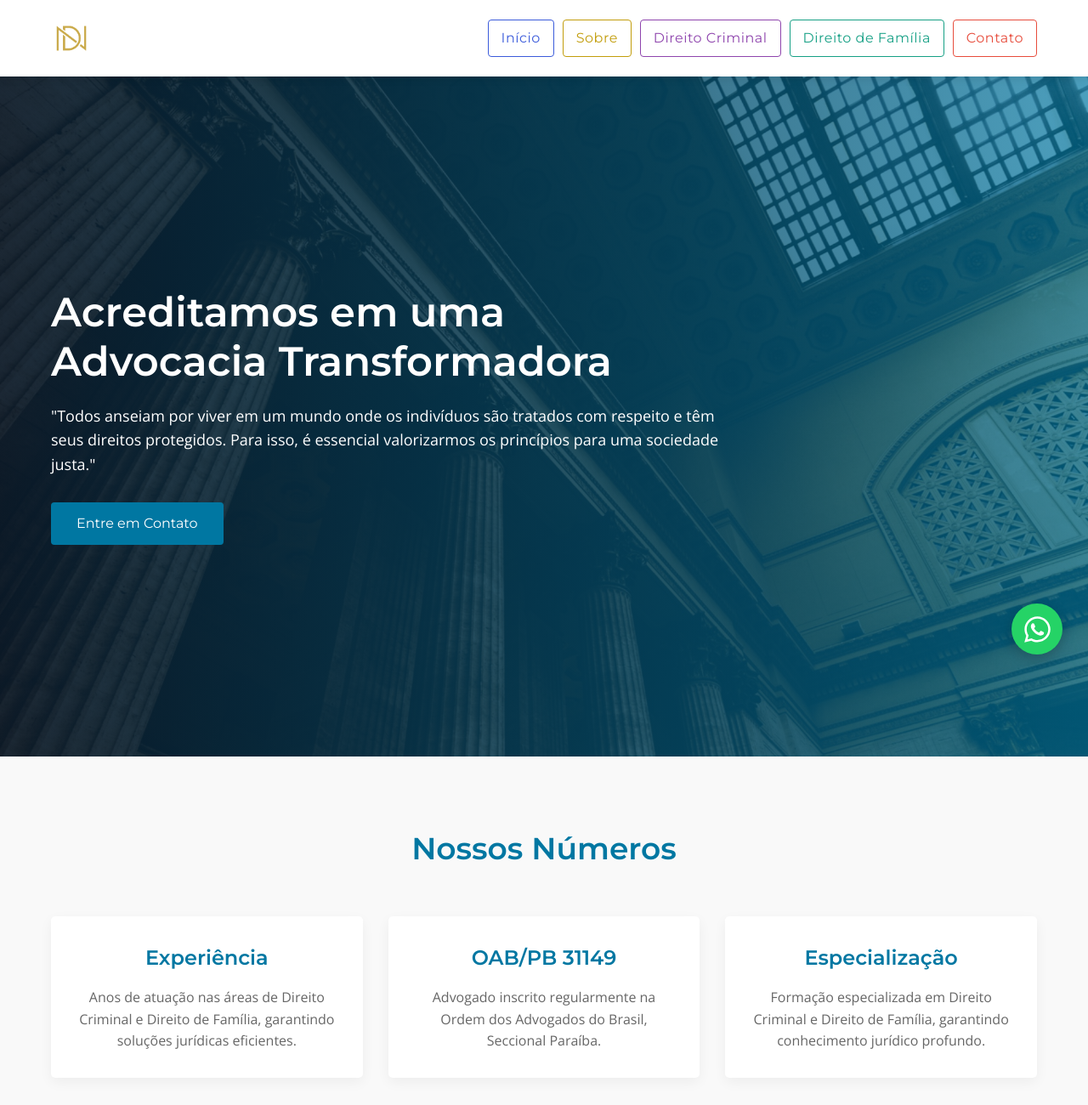
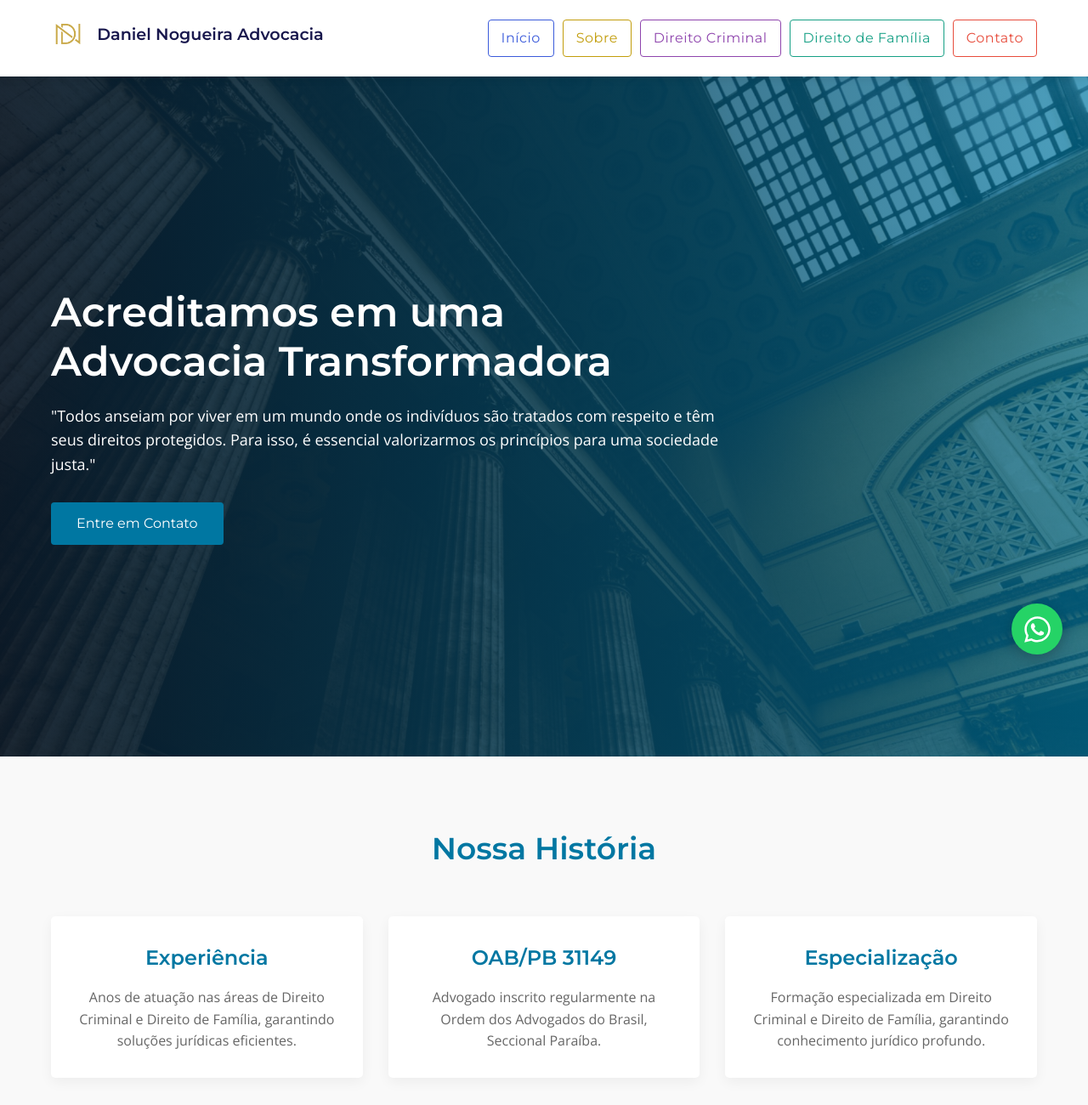
Before and after one commit to DanielNogueirajr/novo_site_adv, a plain HTML site: page index.html in a window 1280 px wide. Shown: the top 1300 px of the page at 85% size. Drawn offline with nearby package versions, Linux system fonts and the light colour scheme; files whose address does not match are found by name.

Commit message:
nova versão

```diff
--- a/index.html
+++ b/index.html
@@ -15,7 +15,8 @@
         <div class="container header-container">
             <div class="logo">
                 <a href="index.html">
-                    <img src="images/logo/LogoPrincipal.png" alt="Daniel Nogueira Advocacia">
+                    <img src="images/logo/LogoPrincipal.png" alt="Daniel Nogueira Advocacia" style="height: 50px; vertical-align: middle;">
+                    <span style="font-family: 'Montserrat', sans-serif; font-weight: 600; font-size: 1.2rem; color: #19184d; margin-left: 10px; vertical-align: middle;">Daniel Nogueira Advocacia</span>
                 </a>
             </div>
             <nav class="nav-menu">
@@ -45,7 +46,7 @@
     <!-- Nossos Números -->
     <section class="numeros">
         <div class="container">
-            <h2>Nossos Números</h2>
+            <h2>Nossa História</h2>
             <div class="numeros-grid">
                 <div class="numero-item">
                     <h3>Experiência</h3>
```
Also changed, not shown: contato.html (+2 -1 lines), direito-criminal.html (+2 -1 lines), direito-familia.html (+2 -1 lines), sobre.html (+3 -2 lines), images/areas/direito_criminal.jpg (renamed from images /direito_criminal.jpg), images/areas/direito_criminal_alt.jpg (renamed from images /direito_criminal_alt.jpg), images/areas/direito_familia.jpeg (renamed from images /direito_familia.jpeg), images/areas/images3.jpg (renamed from images /images3.jpg), images/banner/design-de-interiores-de-uma-arquitetura-antiga.jpg (added), sobre/design-de-interiores-de-uma-arquitetura-antiga.jpg (renamed from images /banner/design-de-interiores-de-uma-arquitetura-antiga.jpg).
